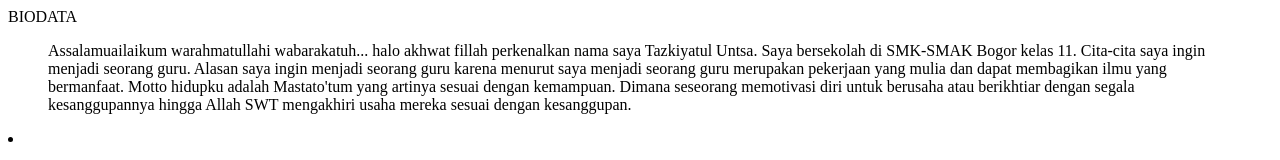
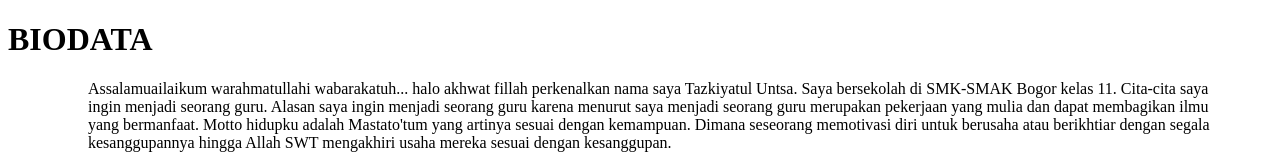
Before and after one commit to tazkiyatul11/tazkiyatul11.github.io, a plain HTML site: page index.html in a window 1280 px wide. Shown: the top 160 px of the page. Drawn offline with Linux system fonts and the light colour scheme.

Commit message:
Update index.html

```diff
--- a/index.html
+++ b/index.html
@@ -1,7 +1,9 @@
 <!DOCTYPE html>
 <html>
-	<head>BIODATA</head>
+<head>
 	<title>BIODATA Tazkiyatul Untsa</title>
+	<H1>BIODATA</H1>
+	<ul type="square">
 	<blockquote>Assalamuailaikum warahmatullahi wabarakatuh... halo akhwat fillah perkenalkan nama saya Tazkiyatul Untsa. Saya bersekolah di SMK-SMAK Bogor kelas 11. Cita-cita saya ingin menjadi seorang guru. Alasan saya ingin menjadi seorang guru karena menurut saya menjadi seorang guru merupakan pekerjaan yang mulia dan dapat membagikan ilmu yang bermanfaat. Motto hidupku adalah Mastato'tum yang artinya sesuai dengan kemampuan. Dimana seseorang memotivasi diri untuk berusaha atau berikhtiar dengan segala kesanggupannya hingga Allah SWT mengakhiri usaha mereka sesuai dengan kesanggupan.</blockquote>
 	<li></li>
 	<blockquote>Jadi dalam hidup kita berjuanglah semampu kita dalam berbuat kebaikan. Ingatlah bahwa kemampuan yang Allah SWT titipkan kepada kita itu sungguh luar biasa besar dan banyak. Jangan membatasi diri dengan rasa malas. Lawanlah rasa malasmu. </blockquote>
```
